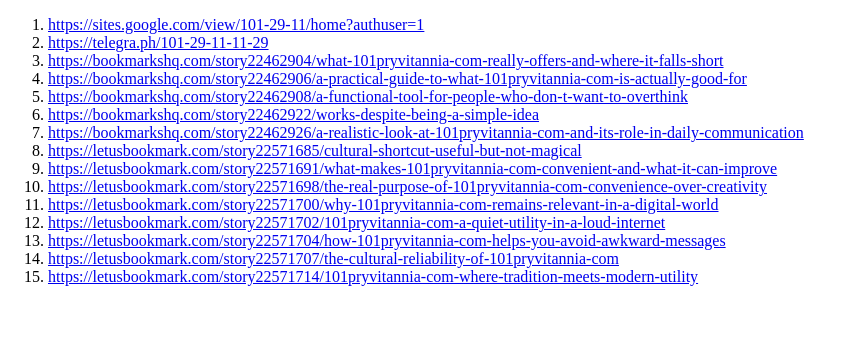
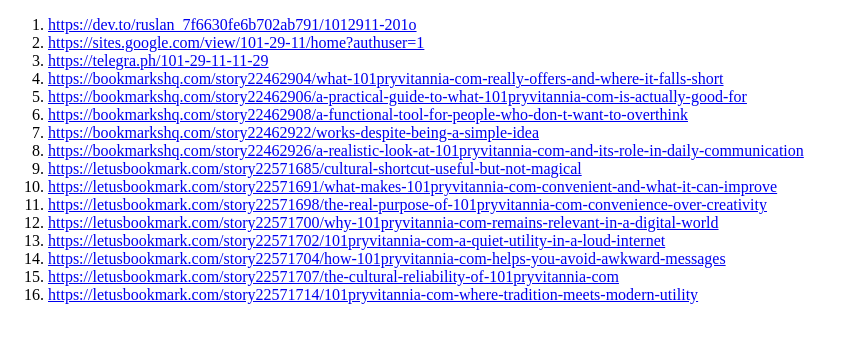
Before and after one commit to ruslaniopartner/101_29_11, a plain HTML site: page index.html in a window 1280 px wide. Shown: the whole page, without its empty margins (0-841 px from the left). Drawn offline with Linux system fonts and the light colour scheme.

Commit message:
Update index.html

```diff
--- a/index.html
+++ b/index.html
@@ -7,6 +7,9 @@
   </head>
   <body>
     <ol>
+      <li>
+        <a href="https://dev.to/ruslan_7f6630fe6b702ab791/1012911-201o" >https://dev.to/ruslan_7f6630fe6b702ab791/1012911-201o</a>
+      </li>
       <li>
         <a href="https://sites.google.com/view/101-29-11/home?authuser=1" >https://sites.google.com/view/101-29-11/home?authuser=1</a>
       </li>
```
